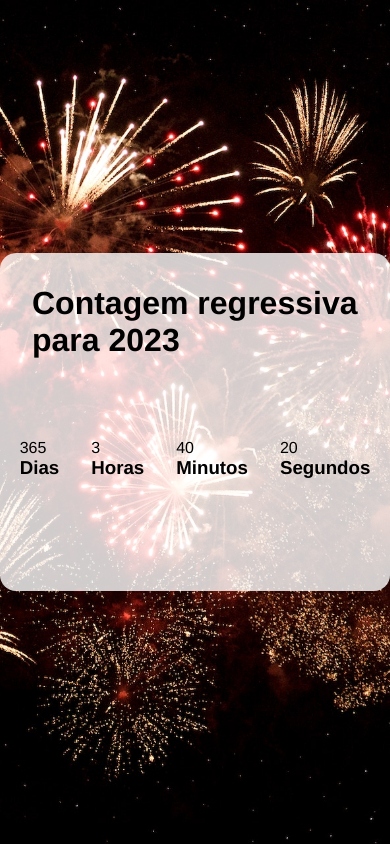
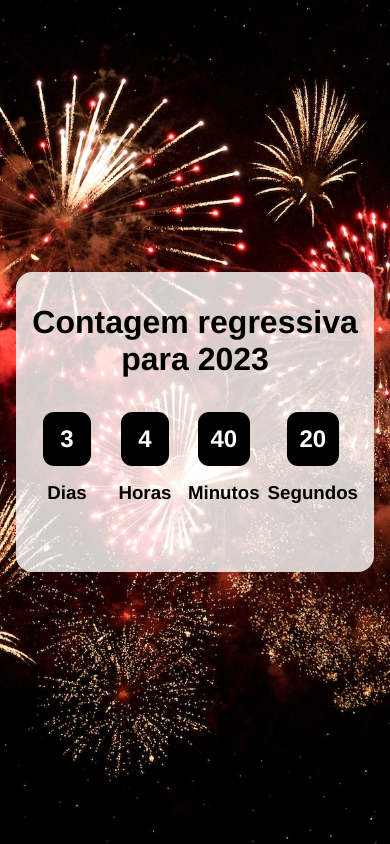
Before and after one commit to gafanhotoalexandre/countdown-anonovo, a React (Vite) app: page / in a window 390 px wide. Built offline with nearby package versions, Linux system fonts and the light colour scheme.

Commit message:
adaptando responsividade no css

```diff
--- a/src/App.css
+++ b/src/App.css
@@ -24,3 +24,15 @@
 	justify-content: center;
 	gap: 2rem;
 }
+
+@media (max-width: 640px) {
+	.container {
+		margin: 0 1rem;
+		padding: 2rem 1rem;
+	}
+
+	.countdown-container {
+		height: 8rem;
+		gap: .5rem;
+	}
+}
--- a/src/App.tsx
+++ b/src/App.tsx
@@ -13,11 +13,11 @@ export default function App() {
         <section className="countdown-container">
           <Counter
 						name="Dias"
-						number={365}
+						number={3}
 					/>
 					<Counter
 						name="Horas"
-						number={3}
+						number={4}
 					/>
           <Counter
 						name="Minutos"
--- /dev/null
+++ b/src/components/Counter/Counter.css
@@ -0,0 +1,36 @@
+.counter {
+	display: flex;
+	flex-direction: column;
+	align-items: center;
+	justify-content: center;
+	gap: 1rem;
+}
+
+.counter-number {
+	background-color: #000;
+	border-radius: .7rem;
+	color: #fff;
+	font-size: 4rem;
+	font-weight: bold;
+	min-width: 5rem;
+	padding: 1rem;
+	text-align: center;
+}
+
+@media (max-width: 640px) {
+	.counter-number {
+		font-size: 2rem;
+	}
+}
+
+@media (max-width: 480px) {
+	.counter {
+		flex: 1;
+	}
+
+	.counter-number {
+		font-size: 1.5rem;
+		min-width: 3rem;
+		padding: .8rem;
+	}
+}
--- a/src/components/Counter/index.tsx
+++ b/src/components/Counter/index.tsx
@@ -1,3 +1,5 @@
+import './Counter.css'
+
 interface CounterProps {
 	name: string;
 	number: number;
--- /dev/null
+++ b/src/components/Title/Title.css
@@ -0,0 +1,11 @@
+.title {
+	font-size: 2.4rem;
+	text-align: center;
+	margin-bottom: 1rem;
+}
+
+@media (max-width: 480px) {
+	.title {
+		font-size: 2rem;
+	}
+}
--- a/src/components/Title/index.tsx
+++ b/src/components/Title/index.tsx
@@ -1,9 +1,11 @@
+import './Title.css';
+
 interface TitleProps {
 	children: string | React.ReactNode;
 }
 
 export function Title({ children }: TitleProps) {
 	return (
-		<h1>{children}</h1>
+		<h1 className="title">{children}</h1>
 	);
 }
```
